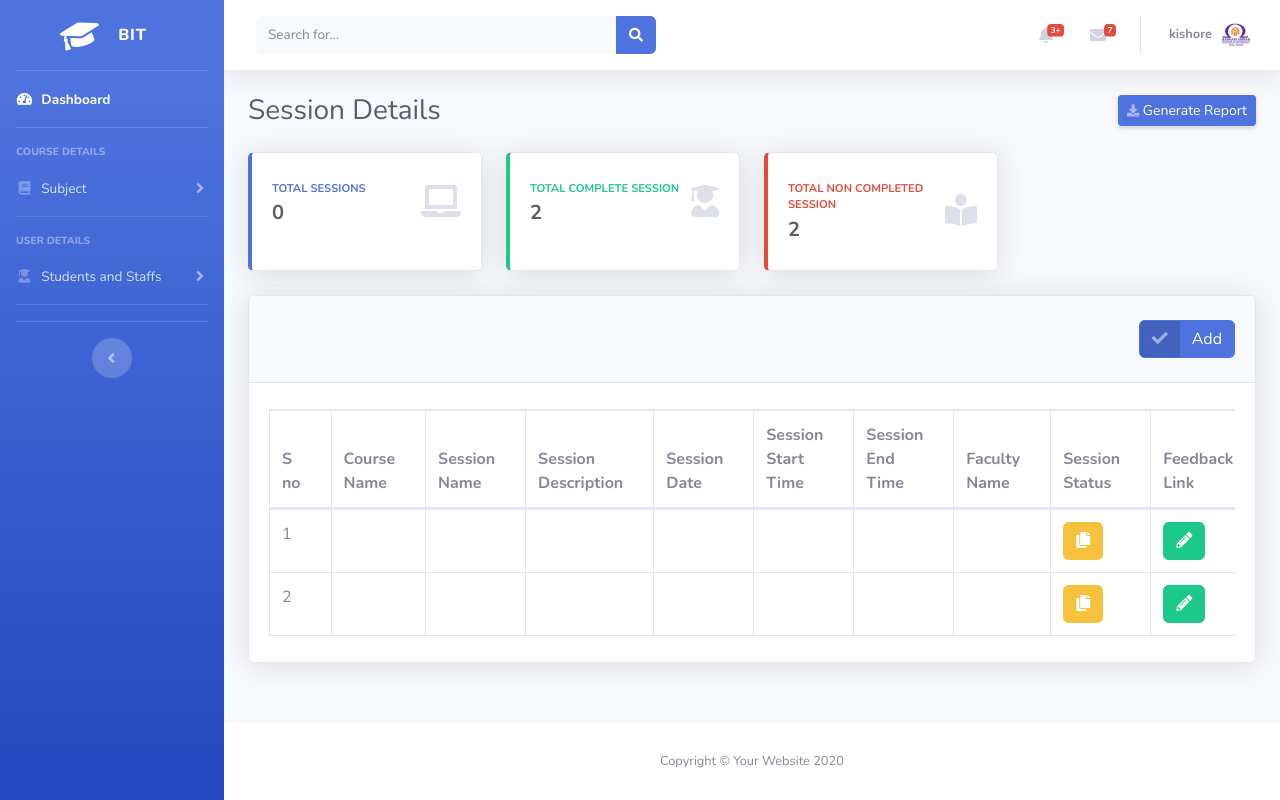
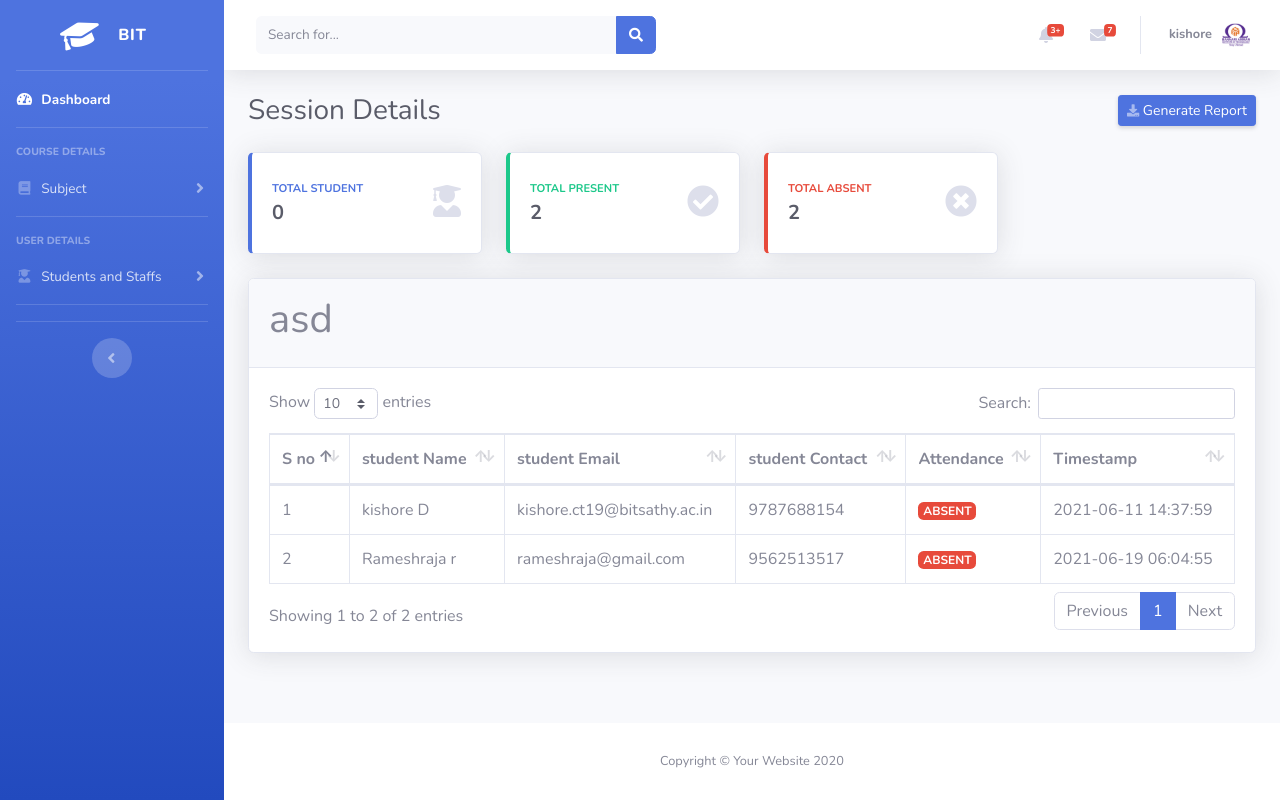
Before and after one commit to Anooskavin/sem_analytics, a Flask app: page /data_entry/session/attendance?session_id=16&session_name=asd in a window 1280 px wide. Run offline with Flask 2, Linux system fonts and the light colour scheme; a user stored in the database is signed in; data comes from the database, SQL or seed files in the repository; some libraries are stand-ins or nearby versions.

Commit message:
attendance table added

```diff
--- a/app/templates/data_entry/attendace.html
+++ b/app/templates/data_entry/attendance_table.html
@@ -10,7 +10,7 @@
 
         <!-- Page Heading -->
         <div class="d-sm-flex align-items-center justify-content-between mb-4">
-            <h1 class="h3 mb-0 text-gray-800">Attendance Details</h1>
+            <h1 class="h3 mb-0 text-gray-800">Session Details</h1>
             <a href="#" class="d-none d-sm-inline-block btn btn-sm btn-primary shadow-sm"><i
                     class="fas fa-download fa-sm text-white-50"></i> Generate Report</a>
         </div>
@@ -23,12 +23,12 @@
                     <div class="row no-gutters align-items-center">
                         <div class="col mr-2">
                             <div class="text-xs font-weight-bold text-primary text-uppercase mb-1">
-                                Total sessions</div>
+                                Total Student</div>
                             <div class="h5 mb-0 font-weight-bold text-gray-800">0</div>
                         </div>
                         <div class="col-auto">
 
-                            <i class="fas fa-laptop fa-2x text-gray-300"></i>
+                            <i class="fas fa-user-graduate  fa-2x text-gray-300"></i>
                         </div>
                     </div>
                 </div>
@@ -42,11 +42,11 @@
                     <div class="row no-gutters align-items-center">
                         <div class="col mr-2">
                             <div class="text-xs font-weight-bold text-success text-uppercase mb-1">
-                                Total Complete Session</div>
+                                Total Present</div>
                             <div class="h5 mb-0 font-weight-bold text-gray-800">2</div>
                         </div>
                         <div class="col-auto">
-                            <i class="fas fa-user-graduate fa-2x text-gray-300"></i>
+                            <i class="fas fa-check-circle fa-2x text-gray-300"></i>
                         </div>
                     </div>
                 </div>
@@ -59,7 +59,7 @@
                 <div class="card-body">
                     <div class="row no-gutters align-items-center">
                         <div class="col mr-2">
-                            <div class="text-xs font-weight-bold text-danger text-uppercase mb-1">Total Non Completed Session
+                            <div class="text-xs font-weight-bold text-danger text-uppercase mb-1">Total Absent
                             </div>
                             <div class="row no-gutters align-items-center">
                                 <div class="col-auto">
@@ -71,7 +71,7 @@
                             </div>
                         </div>
                         <div class="col-auto">
-                            <i class="fas fa-book-reader fa-2x text-gray-300"></i>
+                            <i class="fas fa-times-circle fa-2x text-gray-300"></i>
                         </div>
                     </div>
                 </div>
@@ -93,7 +93,7 @@
         <!-- DataTales Example -->
         <div class="card shadow mb-4">
             <div class="card-header py-3">
-                   <h1>asd</h1>
+                   <h1>{{session_name}}</h1>
                     <!-- <div class="my-2" style="float:right;">
                         <button href="#" class="btn btn-primary btn-icon-split" data-toggle="modal"
                             data-target="#add_data_Modal">
@@ -112,52 +112,32 @@
                             <thead>
                                 <tr>
                                     <th>S no</th>
-                                    <th>Course Name</th>
-                                    <th>Session Name</th>
-                                    <th>Session Description</th>
-                                    <th>Session Date</th>
-                                    <th>Session Start Time</th>
-                                    <th>Session End Time</th>
-                                    <th>Faculty Name</th>
-                                    <th>Session Status</th>
-                                    <th>Feedback Link</th>
-                                    <th>Update</th>
-                                    <th>Delete</th>
+                                    <th>student Name</th>
+                                    <th>student Email</th>
+                                    <th>student Contact</th>
+
+                                    <th>Attendance</th>
+                                    <th>Timestamp</th>
+
 
 
                                 </tr>
                             </thead>
 
                             <tbody>
-                                {% for row in session %}
+                                {% for row in attendance %}
                                 <tr>
                                     <td>{{loop.index}}</td>
-                                    <td>{{row.course_name}}</td>
-                                    <td>{{row.session_name}}</th>
-                                    <td>{{row.session_discription}}</td>
-                                    <td>{{row.session_date}}</td>
-                                    <td>{{row.session_starttime}}</th>
-                                    <td>{{row.session_endtime}}</td>
-                                    <td>{{row.faculty_name}}</td>
-                                    {% if row.session_status == "open" %}
-                                    <td><span class="badge badge-primary">{{row.session_status}}</span></td>{% endif %}
-                                    {% if row.session_status == "close" %}<td><span
-                                            class="badge badge-success">{{row.session_status}}</span></td>{% endif %}
-                                    <td>
-                                        <a href="/feedback?id={{row.session_id}}" class="btn btn-warning "><i
-                                                class="fas fa-copy"></i></a>
-                                    </td>
-                                    <td>
-                                        <a type="button" name="view" value="view" id="{{row.session_id}}"
-                                            class="btn btn-success btn-xs view_data"><i
-                                                class="fas fa-pencil-alt"></i></a>
-                                    </td>
-                                    <td>
-                                        <button type="submit" class="btn btn-danger " value="{{row.session_id}}"
-                                            name="delete" id='deletecheck' onclick="return validateForm()"><i
-                                                class="fas fa-trash"></i></button>
-                                    </td>
+                                    <td>{{row.student_name}}</td>
+                                    <td>{{row.student_email}}</th>
+                                    <td>{{row.student_contact}}</td>
 
+                                    {% if row.satt_present == "YES" %}
+                                    <td><span class="badge badge-success">PRESENT</span></td>{% endif %}
+                                    {% if row.satt_present == "NO" %}<td><span
+                                            class="badge badge-danger">ABSENT</span></td>{% endif %}
+
+                                            <td>{{row.satt_timestamp}}</td>
 
 
                                 </tr>
@@ -204,17 +184,6 @@
 
 
 
-            {% with messages = get_flashed_messages() %}
-            {% if messages %}
-            {% for message in messages %}
-            <script>
-                swal("{{message}}", "Session Deleted Successfully !", "success");
-            </script>
-            {% endfor %}
-            {% endif %}
-            {% endwith %}
-
-
 </body>
 
 </html>
--- a/app/templates/data_entry/course session table.html
+++ b/app/templates/data_entry/course session table.html
@@ -28,7 +28,7 @@
                         </div>
                         <div class="col-auto">
 
-                            <i class="fas fa-laptop fa-2x text-gray-300"></i>
+                            <i class="fas fa-book-open  fa-2x text-gray-300"></i>
                         </div>
                     </div>
                 </div>
@@ -42,11 +42,11 @@
                     <div class="row no-gutters align-items-center">
                         <div class="col mr-2">
                             <div class="text-xs font-weight-bold text-success text-uppercase mb-1">
-                                Total Complete Session</div>
+                                Total completed session</div>
                             <div class="h5 mb-0 font-weight-bold text-gray-800">2</div>
                         </div>
                         <div class="col-auto">
-                            <i class="fas fa-user-graduate fa-2x text-gray-300"></i>
+                            <i class="far fa-check-circle fa-2x text-gray-300"></i>
                         </div>
                     </div>
                 </div>
@@ -59,7 +59,7 @@
                 <div class="card-body">
                     <div class="row no-gutters align-items-center">
                         <div class="col mr-2">
-                            <div class="text-xs font-weight-bold text-danger text-uppercase mb-1">Total Non Completed Session
+                            <div class="text-xs font-weight-bold text-danger text-uppercase mb-1">Total on going session
                             </div>
                             <div class="row no-gutters align-items-center">
                                 <div class="col-auto">
@@ -71,7 +71,7 @@
                             </div>
                         </div>
                         <div class="col-auto">
-                            <i class="fas fa-book-reader fa-2x text-gray-300"></i>
+                            <i class="far fa-times-circle fa-2x text-gray-300"></i>
                         </div>
                     </div>
                 </div>
@@ -114,15 +114,13 @@
                                     <th>S no</th>
                                     <th>Course Name</th>
                                     <th>Session Name</th>
-                                    <th>Session Description</th>
                                     <th>Session Date</th>
                                     <th>Session Start Time</th>
                                     <th>Session End Time</th>
                                     <th>Faculty Name</th>
                                     <th>Session Status</th>
-                                    <th>Feedback Link</th>
-                                    <th>Update</th>
-                                    <th>Delete</th>
+                                    <th>link</th>
+                                    <th style="width: fit-content;">Action</th>
 
 
                                 </tr>
@@ -133,8 +131,7 @@
                                 <tr>
                                     <td>{{loop.index}}</td>
                                     <td>{{row.course_name}}</td>
-                                    <td>{{row.session_name}}</th>
-                                    <td>{{row.session_discription}}</td>
+                                    <td><a style="text-decoration: none;" href="/data_entry/session/attendance?session_id={{row.session_id}}&session_name={{row.session_name}}">{{row.session_name}}</a></th>
                                     <td>{{row.session_date}}</td>
                                     <td>{{row.session_starttime}}</th>
                                     <td>{{row.session_endtime}}</td>
@@ -147,15 +144,16 @@
                                         <a href="/feedback?id={{row.session_id}}" class="btn btn-warning "><i
                                                 class="fas fa-copy"></i></a>
                                     </td>
+
                                     <td>
                                         <a type="button" name="view" value="view" id="{{row.session_id}}"
-                                            class="btn btn-success btn-xs view_data"><i
-                                                class="fas fa-pencil-alt"></i></a>
-                                    </td>
-                                    <td>
-                                        <button type="submit" class="btn btn-danger " value="{{row.session_id}}"
+                                            class="btn btn-primary btn-xs view_data"><i
+                                                class="fas fa-pencil-alt"></i></a>&nbsp;
+                                        {% if row.session_status == "open" %}
+                                        <button type="submit" class="btn btn-danger btn-xs " value="{{row.session_id}}"
                                             name="delete" id='deletecheck' onclick="return validateForm()"><i
                                                 class="fas fa-trash"></i></button>
+                                                {% endif %}
                                     </td>
 
 
@@ -237,7 +235,7 @@
                         <br />
 
                         <label>Enter Session Start Time</label>
-                        <input type="time" name="stime" id="name" class="form-control" />
+                        <input type="time" name="stime" id="name"  min="0:00" max="12:00"  class="form-control" />
                         <br />
 
                         <label>Enter Session End Time</label>
@@ -265,7 +263,7 @@
 
                 <div class="modal-footer">
                     <input type="submit" name="insert" id="insert" value="Insert" class="btn btn-success" />
-                    <button type="button" class="btn btn-default" data-dismiss="modal">Close</button>
+                    <button type="button" class="btn btn-info" data-dismiss="modal">Close</button>
                     </form>
                 </div>
             </div>
```
Also changed, not shown: app/code/data_entry.py (+6 -10 lines).
